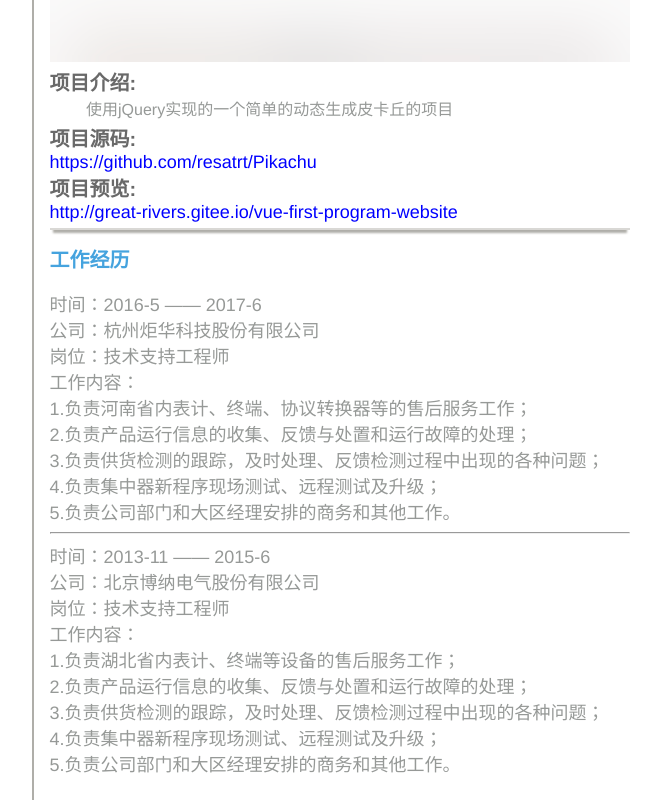
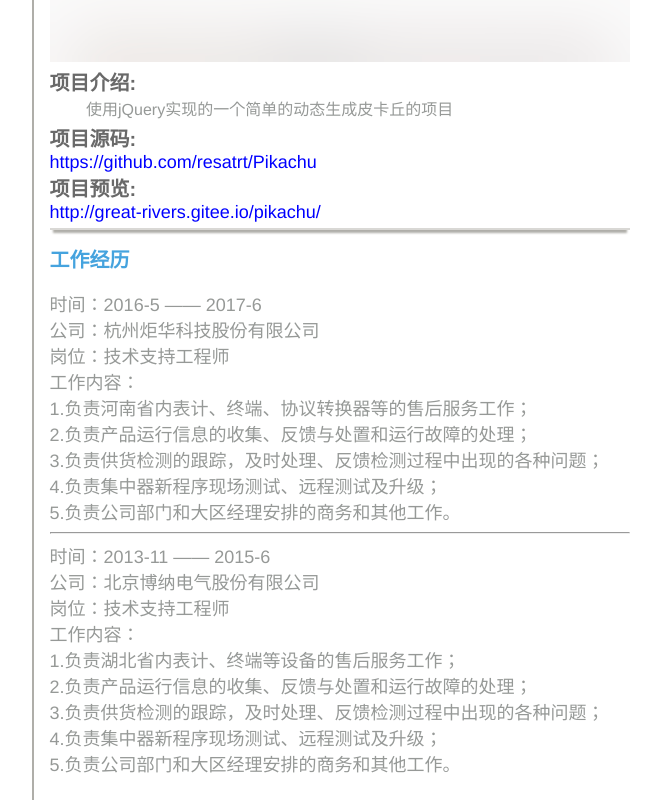
Before and after one commit to resatrt/myresume, a Vue app: page / in a window 1280 px wide. Shown: the part 3993-4793 px from the top of the page, without its empty margins (378-1039 px from the left). Built offline with nearby package versions, Linux system fonts and the light colour scheme.

Commit message:
链接错误修改

```diff
--- a/src/components/Experience.vue
+++ b/src/components/Experience.vue
@@ -56,8 +56,8 @@
             https://github.com/resatrt/Pikachu</a>
           <br>
           <span class="title">项目预览</span><span class="title">:</span><br>
-          <a href="http://great-rivers.gitee.io/vue-first-program-website"
-             target="_blank">http://great-rivers.gitee.io/vue-first-program-website </a>
+          <a href="http://great-rivers.gitee.io/pikachu/"
+             target="_blank">http://great-rivers.gitee.io/pikachu/ </a>
           <br>
         </div>
       </section>
```
